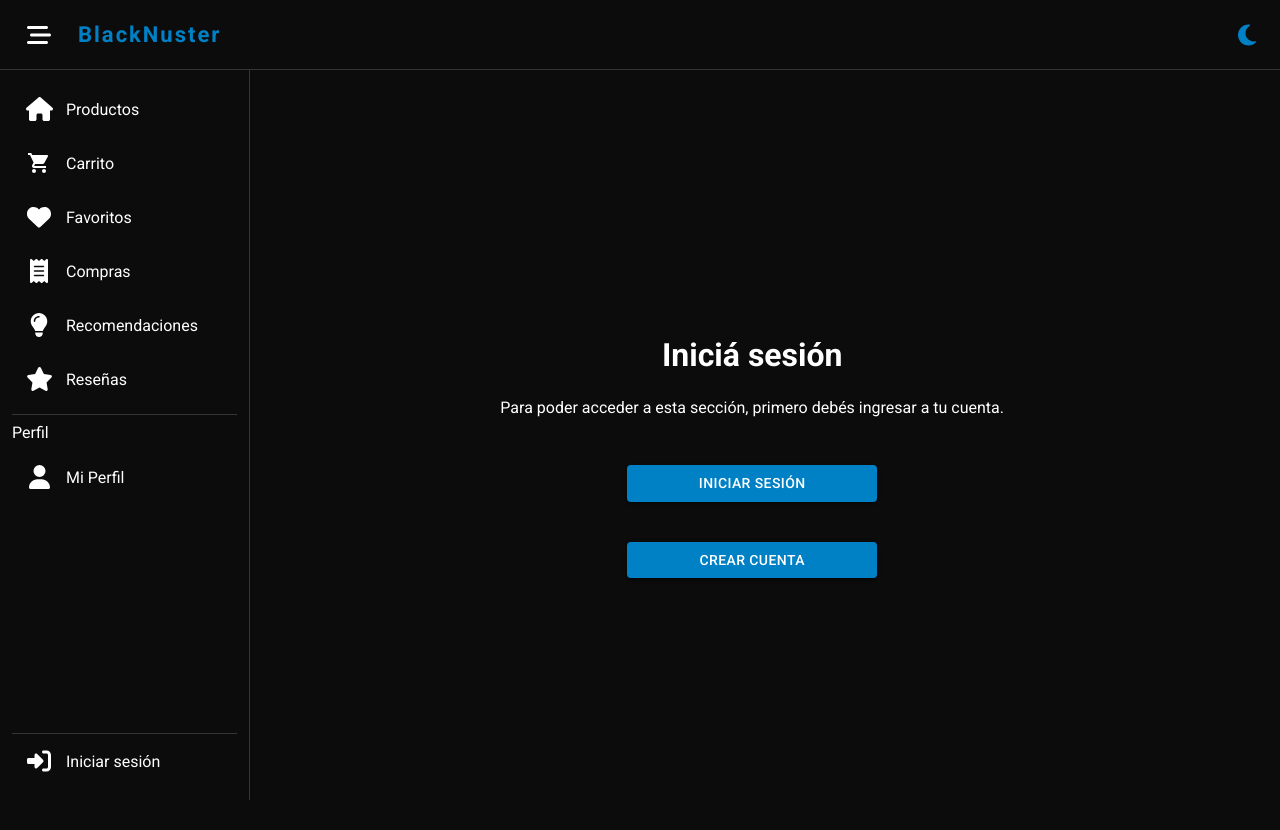
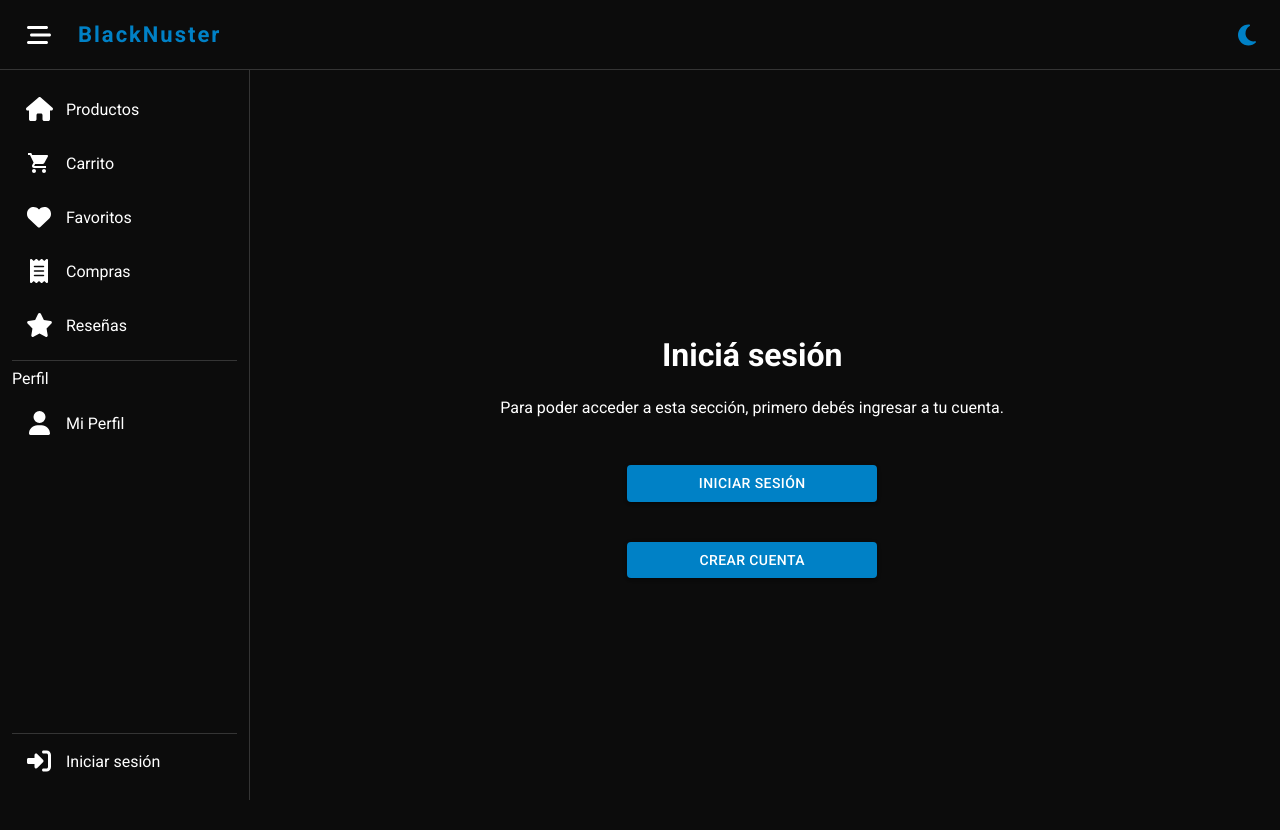
Before and after one commit to 17sTomy/fe-apps-int, a React (Vite) app: page /crear in a window 1280 px wide. Built offline with nearby package versions, Linux system fonts and the light colour scheme; no server answers.

Commit message:
sacado recomendaciones de la sidebar

```diff
--- a/src/template/DashboardLayout/Sidebar.jsx
+++ b/src/template/DashboardLayout/Sidebar.jsx
@@ -55,11 +55,6 @@ export const Sidebar = React.memo(({ menuOpen, setMenuOpen }) => {
         path: '/compras',
         label: 'Compras',
         icon: faReceipt,
-      },
-      {
-        path: '/recomendaciones',
-        label: 'Recomendaciones',
-        icon: faLightbulb,
       },
       {
         path: '/reseñas',
```
